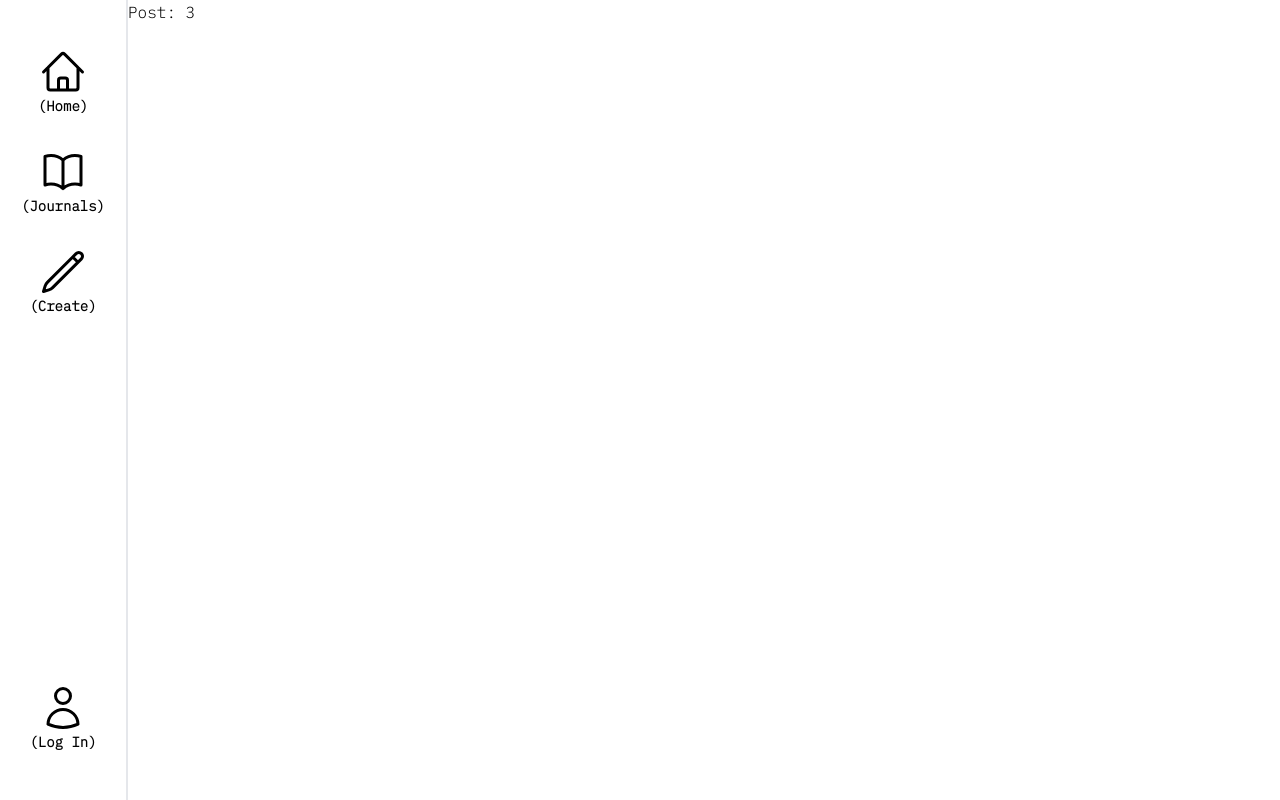
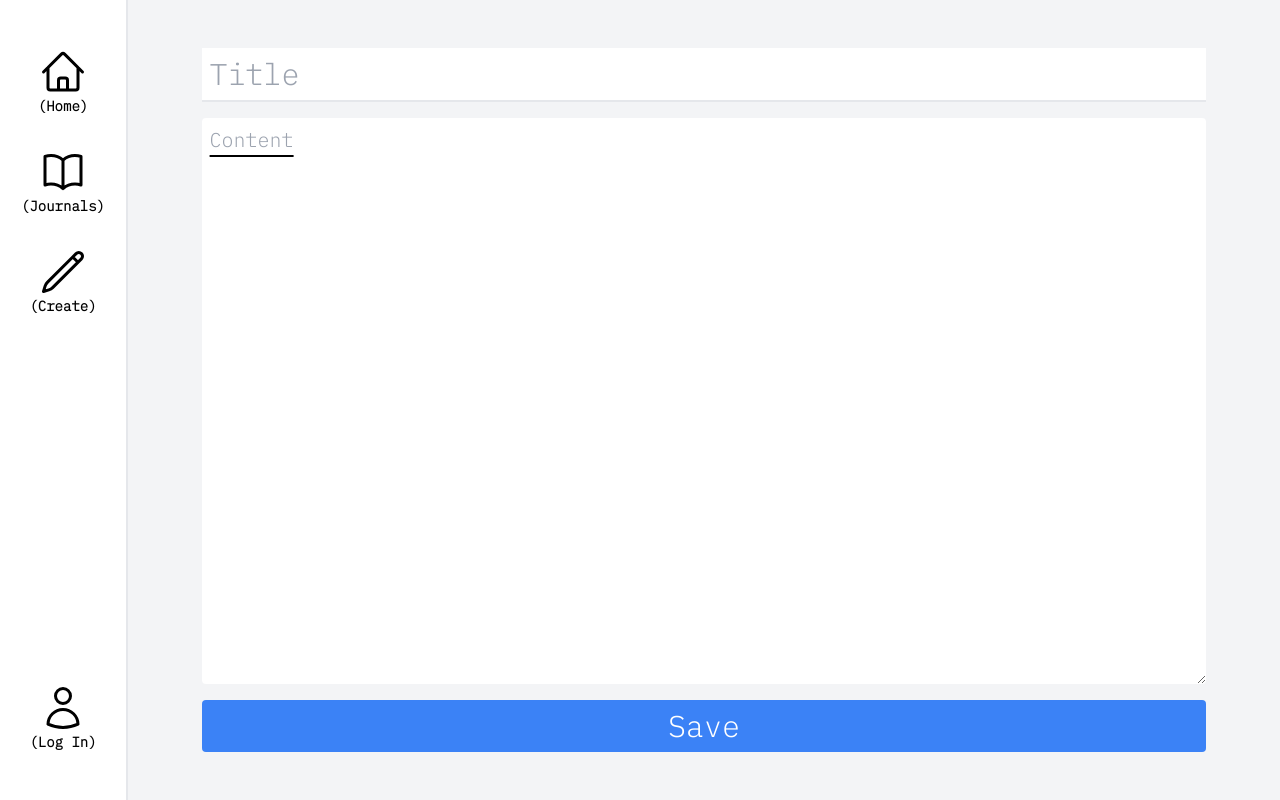
Before and after one commit to tripleschezwanrice/journALL, a Next.js app: page /Journals/3 in a window 1280 px wide. Built offline with nearby package versions, Linux system fonts and the light colour scheme; no server answers; the database is empty.

Commit message:
Add: CRUD operations

```diff
--- a/app/Create/page.tsx
+++ b/app/Create/page.tsx
@@ -1,16 +1,13 @@
-"use client"
 
 
-import JournalLink from "@/components/JournalLink";
-import { newJournal } from "@/data/actions";
-import { useEffect, useState } from "react";
-import { useFormState } from "react-dom";
+import { getLast6, newJournal } from "@/data/actions";
+import Link from "next/link"
 
 
+const Page = async () => {
 
-
-const Page = () => {
-
+const last6 = await getLast6();
+console.log(last6)
 
   return (
     <div className="h-screen w-full flex justify-center">
@@ -18,12 +15,14 @@ const Page = () => {
         <input
           name="title"
           type="text"
+          required
           placeholder="Title"
           className="w-full p-2 mb-4 rounded-none outline-none border-b-2 "
         />
         <textarea
           name="content"
           placeholder="Content"
+          required
           className="w-full p-2 mb-4 h-screen text-xl outline-none rounded underline-offset-8 underline"
         />
         <button
@@ -39,7 +38,21 @@ const Page = () => {
           <p className="text-xl mb-4">
             Previous Journals
           </p>
-          <JournalLink id={"3"}/>
+
+          {
+            last6.map((journal:any)=>(
+              <Link href = {`Journals/${journal.id}`} key={journal.id} className="border-2 border-yellow-300 flex justify-between">
+                <p>
+                  {journal.title}
+                </p>
+                <p>
+                  {journal.content}
+                </p>
+
+              </Link>
+            ))
+          }
+
       </div>
     </div>
   );
--- a/app/Journals/[id]/page.tsx
+++ b/app/Journals/[id]/page.tsx
@@ -1,8 +1,74 @@
+"use client"
 
+import { getJournalById, updateJournal } from "@/data/actions";
+import { useState, useEffect } from "react";
 
 export default function Page({ params }: { params: { id: string } }) {
+  // Fetch initial journal data
+  const [journal, setJournal] = useState({
+    title: "",
+    content: "",
+  });
+
+  useEffect(() => {
+    const fetchJournal = async () => {
+      const journalData = await getJournalById(params.id);
+      console.log(journalData[0])
+      setJournal({title:journalData[0].title,content:journalData[0].content});
+    };
+
+    fetchJournal();
+  }, [params.id]);
+
+  // Handle input changes
+  const handleInputChange = (e: React.ChangeEvent<HTMLInputElement | HTMLTextAreaElement>) => {
+    const { name, value } = e.target;
+    setJournal((prevJournal) => ({
+      ...prevJournal,
+      [name]: value,
+    }));
+  };
+
+  // Handle form submission
+  const handleSubmit = async (e: React.FormEvent<HTMLFormElement>) => {
+    e.preventDefault();
+
+    // Update the journal in the database
+    await updateJournal(params.id, journal);
+
+    // Optionally, you can redirect or show a success message here
+  };
+
   return (
-  <p>Post: {params.id}</p>
-
-  )
+    <div className="h-screen w-full flex justify-center bg-gray-100">
+      <form
+        onSubmit={handleSubmit}
+        className="flex flex-col w-[90%] h-screen py-12 px-4 rounded text-3xl"
+      >
+        <input
+          name="title"
+          type="text"
+          required
+          value={journal.title}
+          onChange={handleInputChange}
+          placeholder="Title"
+          className="w-full p-2 mb-4 rounded-none outline-none border-b-2"
+        />
+        <textarea
+          name="content"
+          value={journal.content}
+          onChange={handleInputChange}
+          placeholder="Content"
+          required
+          className="w-full p-2 mb-4 h-screen text-xl outline-none rounded underline-offset-8 underline"
+        />
+        <button
+          type="submit"
+          className="bg-blue-500 text-white p-2 rounded hover:bg-blue-600"
+        >
+          Save
+        </button>
+      </form>
+    </div>
+  );
 }
--- a/app/Journals/page.tsx
+++ b/app/Journals/page.tsx
@@ -1,6 +1,7 @@
-import { getJournals } from "@/data/actions"
 
-
+import { deleteById, getJournals } from "@/data/actions"
+import { TrashIcon } from "@heroicons/react/24/outline"
+import Link from "next/link"
 
 
 const page = async () => {
@@ -12,10 +13,10 @@ const page = async () => {
     <div className="p-12 justify-center flex flex-wrap gap-2">
 {
   Journals.map((journal:any)=>(
-    <div key={journal.id} className="flex border-2 w-[45%] justify-between p-2 border-black bg-yellow-300">
+    <Link href = {`/Journals/${journal.id}`} key={journal.id} className="flex border-2 w-[45%] justify-between p-2 border-black bg-yellow-300">
         <p className="text-xl font-bold">{journal.title}</p>
         <p>{journal.content.slice(0,20)}...</p>
-    </div>
+    </Link>
   ))
 }
     </div>
--- a/components/JournalLink.tsx
+++ /dev/null
@@ -1,15 +0,0 @@
-import Link from "next/link"
-
-
-const JournalLink = ({id}:{id:string}) => {
-  return (
-
-    <Link href={`/Journals/${id}`} className="border-2 border-black flex justify-between p-2 text-xl">
-        <p>Title</p>
-        <p>Content...</p>
-    </Link>
-
-  )
-}
-
-export default JournalLink
--- a/data/actions.ts
+++ b/data/actions.ts
@@ -1,7 +1,7 @@
 "use server";
 
 import { sql } from "@vercel/postgres";
-import { revalidatePath } from "next/cache";
+import { revalidatePath, unstable_noStore } from "next/cache";
 import { redirect } from "next/navigation";
 
 export async function newJournal(formData: FormData) {
@@ -20,6 +20,7 @@ VALUES (${title}, ${content})
   }
 
   revalidatePath("/Journals");
+  revalidatePath("/Create");
   redirect("/");
 }
 
@@ -33,3 +34,77 @@ export async function getJournals() {
     return Journals.rows
 
 }
+
+
+export async function getJournalById(id:string){
+unstable_noStore()
+  const journal = await sql`
+  SELECT id, title, content, createdAt, updatedAt
+  FROM journals
+  WHERE id = ${id}`
+
+
+  return journal.rows;
+
+}
+
+
+export async function deleteById(id:string){
+
+  await sql`
+  DELETE FROM journals
+  WHERE id=${id}`
+}
+
+
+export async function getLast6(){
+
+
+  const journals = await sql`
+  SELECT *
+FROM journals
+ORDER BY createdat DESC
+LIMIT 6;
+  `
+
+  return journals.rows;
+}
+
+
+
+
+
+
+export async function updateJournal(id:string, journal:{ title: string; content: string}){
+
+
+const timestamp = Date.now();
+const dateObject = new Date(timestamp);
+
+const options = {
+  weekday: 'short',
+  year: 'numeric',
+  month: 'short',
+  day: 'numeric',
+  hour: '2-digit',
+  minute: '2-digit',
+  second: '2-digit',
+  timeZoneName: 'short',
+};
+
+// Convert the date to a custom formatted string
+const formattedDate = dateObject.toLocaleString('en-US', options);
+
+
+
+  await sql`
+  UPDATE journals
+SET title = ${journal.title}, content =  ${journal.content}, updatedat = ${formattedDate}
+WHERE id = ${id};
+  `
+  revalidatePath("/Journals")
+  revalidatePath("/Create")
+
+  console.log('DONE')
+
+}
--- a/data/placeholder_data.ts
+++ b/data/placeholder_data.ts
@@ -68,7 +68,7 @@ const exampleJournal: Journal[]=[
     {
     id:"2",
     title: "Machine Learning Project!",
-    content: "You are the best boy and the girl and the person! Nahi aur kuch nahi hai!",
+    content: "You are the best boy and the girl and the  person! Nahi aur kuch nahi hai!",
     createdAt:formatDate(Date.now()),
     updatedAt:formatDate(Date.now()),
 }
```
